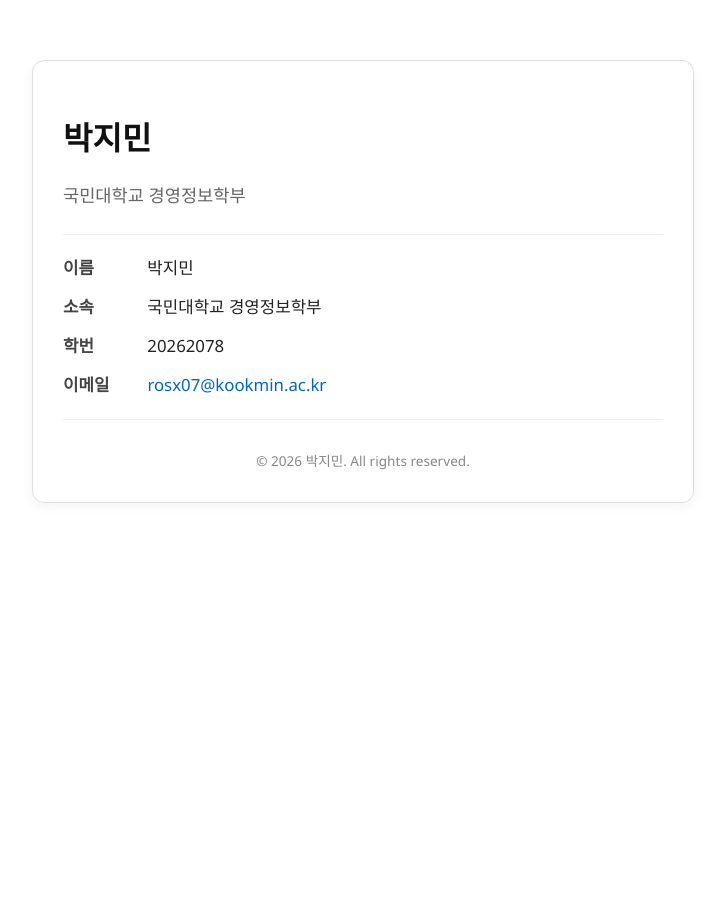
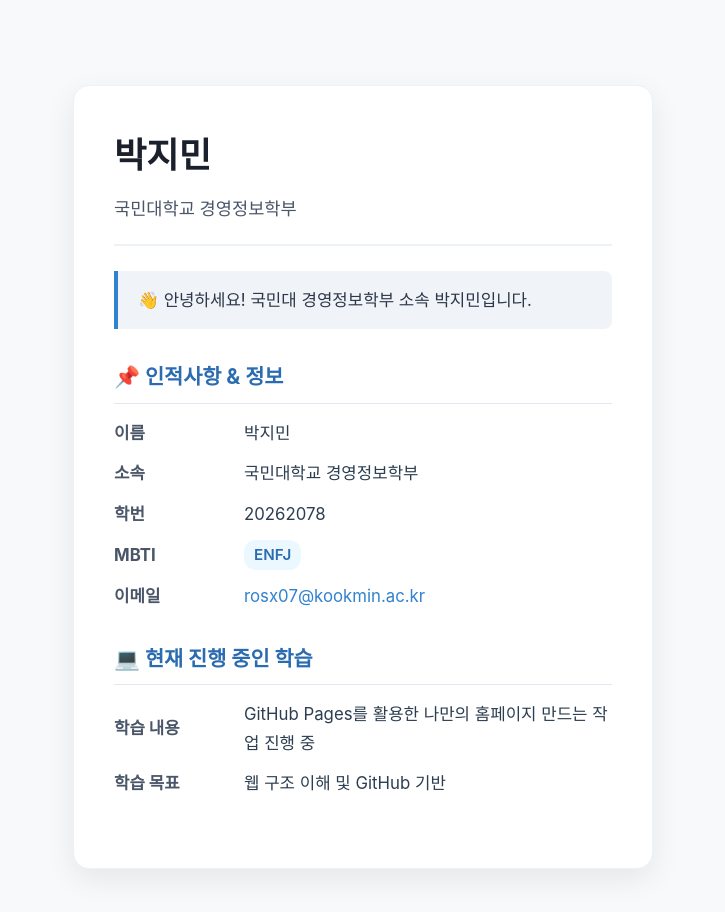
Before and after one commit to rosx07/rosx07.github.io, a plain HTML site: page index.html in a window 1280 px wide. Shown: the whole page, without its empty margins (277-1002 px from the left). Before the commit the page ends 800 px from the top, so only its background shows below. Drawn offline with Linux system fonts and the light colour scheme.

Commit message:
index.html

```diff
--- a/index.html
+++ b/index.html
@@ -3,34 +3,62 @@
 <head>
   <meta charset="UTF-8">
   <meta name="viewport" content="width=device-width, initial-scale=1.0">
-  <title>박지민 - 프로필</title>
+  <title>박지민 - 프로필 페이지</title>
   <style>
+    * {
+      box-sizing: border-box;
+    }
     body {
-      font-family: 'Segoe UI', Tahoma, Geneva, Verdana, sans-serif;
-      line-height: 1.6;
-      max-width: 600px;
-      margin: 60px auto;
-      padding: 30px;
-      color: #222;
-      border: 1px solid #e0e0e0;
-      border-radius: 12px;
-      box-shadow: 0 4px 12px rgba(0, 0, 0, 0.05);
-      background-color: #ffffff;
+      font-family: 'Pretendard', -apple-system, BlinkMacSystemFont, "Segoe UI", Roboto, "Helvetica Neue", Arial, sans-serif;
+      line-height: 1.7;
+      max-width: 650px;
+      margin: 50px auto;
+      padding: 35px;
+      color: #2c3e50;
+      background-color: #f8f9fa;
+    }
+    .card {
+      background: #ffffff;
+      padding: 40px;
+      border-radius: 16px;
+      box-shadow: 0 10px 30px rgba(0, 0, 0, 0.08);
+      border: 1px solid #edf2f7;
+    }
+    .header {
+      border-bottom: 2px solid #edf2f7;
+      padding-bottom: 20px;
+      margin-bottom: 25px;
     }
     h1 {
-      font-size: 2rem;
-      margin-bottom: 5px;
-      color: #111;
+      font-size: 2.2rem;
+      margin: 0 0 8px 0;
+      color: #1a202c;
+      font-weight: 700;
     }
     .subtitle {
       font-size: 1.1rem;
-      color: #666;
-      margin-bottom: 25px;
+      color: #4a5568;
+      margin: 0;
+      font-weight: 500;
     }
-    hr {
-      border: none;
-      border-top: 1px solid #eee;
-      margin: 20px 0;
+    .intro-box {
+      background-color: #f0f4f8;
+      border-left: 4px solid #3182ce;
+      padding: 15px 20px;
+      border-radius: 0 8px 8px 0;
+      margin-bottom: 30px;
+      font-size: 1.05rem;
+      color: #2d3748;
+    }
+    section {
+      margin-bottom: 30px;
+    }
+    h2 {
+      font-size: 1.3rem;
+      color: #2b6cb0;
+      margin-bottom: 15px;
+      border-bottom: 1px solid #e2e8f0;
+      padding-bottom: 8px;
     }
     ul {
       list-style: none;
@@ -40,46 +68,67 @@
     li {
       margin-bottom: 12px;
       font-size: 1.05rem;
+      display: flex;
+      align-items: center;
     }
     li strong {
+      width: 130px;
+      color: #4a5568;
+      flex-shrink: 0;
+    }
+    .badge {
       display: inline-block;
-      width: 80px;
-      color: #444;
+      background-color: #ebf8ff;
+      color: #2b6cb0;
+      font-weight: 600;
+      padding: 2px 10px;
+      border-radius: 12px;
+      font-size: 0.95rem;
     }
     a {
-      color: #0066cc;
+      color: #3182ce;
       text-decoration: none;
+      transition: color 0.2s;
     }
     a:hover {
       text-decoration: underline;
+      color: #2b6cb0;
     }
     footer {
-      margin-top: 30px;
+      margin-top: 40px;
+      padding-top: 20px;
+      border-top: 1px solid #edf2f7;
       font-size: 0.85rem;
-      color: #888;
+      color: #a0aec0;
       text-align: center;
     }
   </style>
 </head>
 <body>
 
+  <div class="card">
+    <header class="header">
       <h1>박지민</h1>
       <p class="subtitle">국민대학교 경영정보학부</p>
+    </header>
 
-  <hr>
+    <div class="intro-box">
+      👋 안녕하세요! 국민대 경영정보학부 소속 박지민입니다.
+    </div>
 
+    <section>
+      <h2>📌 인적사항 & 정보</h2>
       <ul>
         <li><strong>이름</strong> 박지민</li>
         <li><strong>소속</strong> 국민대학교 경영정보학부</li>
         <li><strong>학번</strong> 20262078</li>
+        <li><strong>MBTI</strong> <span class="badge">ENFJ</span></li>
         <li><strong>이메일</strong> <a href="mailto:rosx07@kookmin.ac.kr">rosx07@kookmin.ac.kr</a></li>
       </ul>
+    </section>
 
-  <hr>
-
-  <footer>
-    © 2026 박지민. All rights reserved.
-  </footer>
-
-</body>
-</html>
+    <section>
+      <h2>💻 현재 진행 중인 학습</h2>
+      <ul>
+        <li><strong>학습 내용</strong> GitHub Pages를 활용한 나만의 홈페이지 만드는 작업 진행 중</li>
+        <li><strong>학습 목표</strong> 웹 구조 이해 및 GitHub 기반
```
Lines whose indentation alone changed are shown as unchanged.
